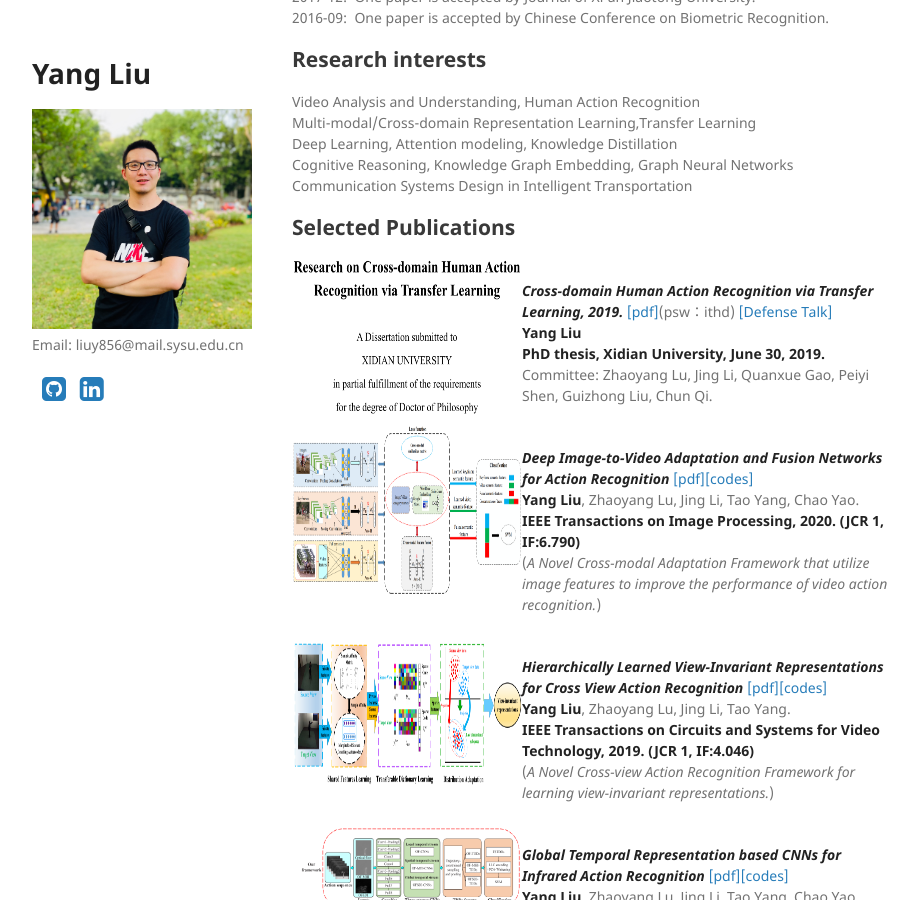
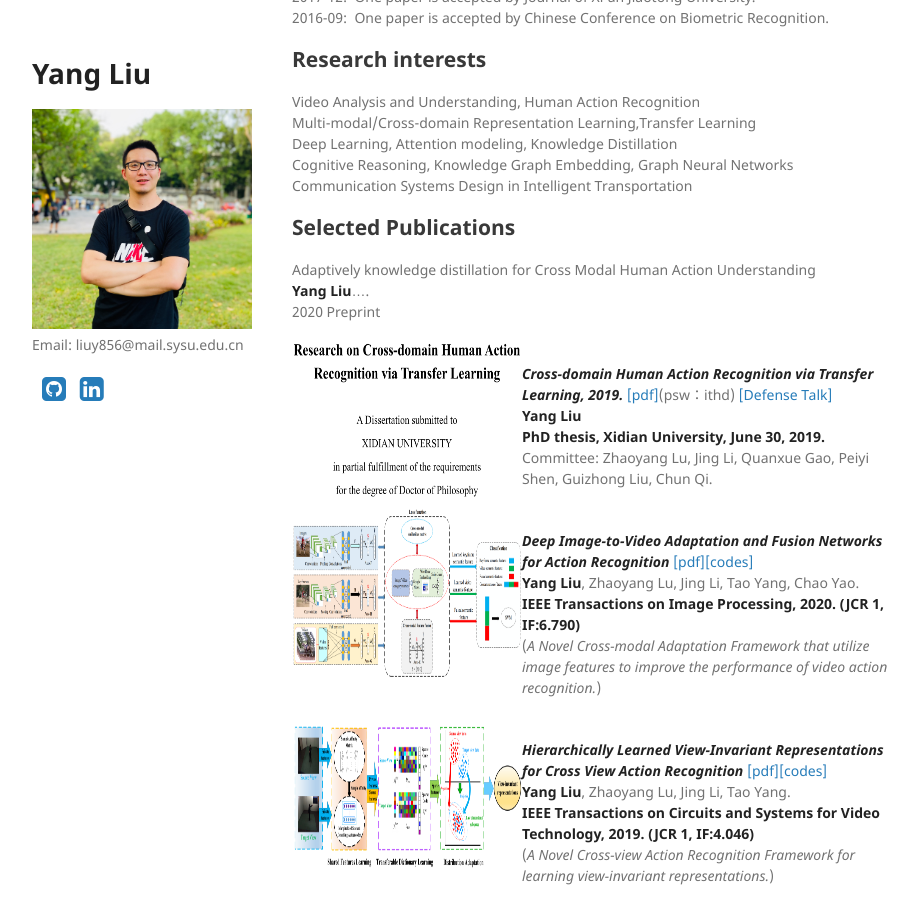
Before and after one commit to YangLiu9208/home, a Jekyll site: the page built from index.md, in a window 1280 px wide and 900 px high, scrolled down 745 px. Shown: the whole window, without its empty margins (178-1096 px from the left). Built offline with Jekyll 4.4.1, drawn with Linux system fonts in a browser that asks for light colours; a style sheet for code colours, icons or effects is not loaded.

Commit message:
Update index.md

```diff
--- a/index.md
+++ b/index.md
@@ -37,6 +37,11 @@ Cognitive Reasoning, Knowledge Graph Embedding, Graph Neural Networks
 Communication Systems Design in Intelligent Transportation
 
 ## Selected Publications
+
+Adaptively knowledge distillation for Cross Modal Human Action Understanding
+**Yang Liu**....
+2020 Preprint
+
 <div align="left">
           <a>
             <img border="0" src="./PHD_thesis.png" align="left" width="230" height="160">
```
